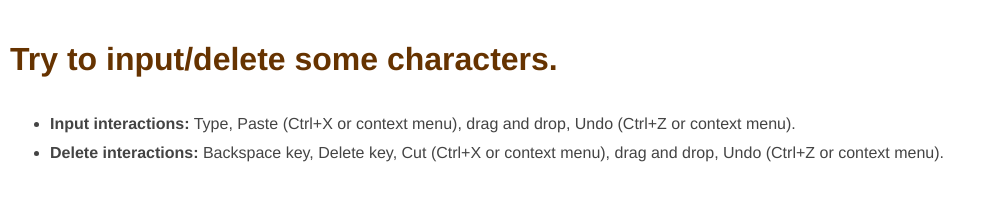
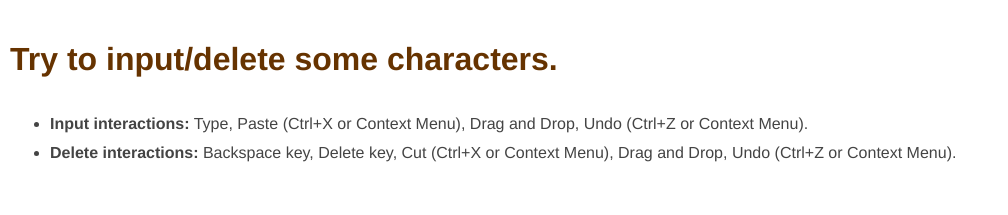
Before and after one commit to Alex1990/autoresize-textarea, a website: page example/as-a-native-plugin.html in a window 1280 px wide. Shown: the top 215 px of the page, without its empty margins (0-1008 px from the left). Drawn offline with Linux system fonts and the light colour scheme.

Commit message:
Fix typo

```diff
--- a/example/as-a-native-plugin.html
+++ b/example/as-a-native-plugin.html
@@ -8,8 +8,8 @@
 <body>
   <h1 class="title">Try to input/delete some characters. </h1>
   <ul class="intro">
-    <li><strong>Input interactions:</strong> Type, Paste (Ctrl+X or context menu), drag and drop, Undo (Ctrl+Z or context menu).</li>
-    <li><strong>Delete interactions:</strong> Backspace key, Delete key, Cut (Ctrl+X or context menu), drag and drop, Undo (Ctrl+Z or context menu).</li>
+    <li><strong>Input interactions:</strong> Type, Paste (Ctrl+X or Context Menu), Drag and Drop, Undo (Ctrl+Z or Context Menu).</li>
+    <li><strong>Delete interactions:</strong> Backspace key, Delete key, Cut (Ctrl+X or Context Menu), Drag and Drop, Undo (Ctrl+Z or Context Menu).</li>
   </ul>
   <div class="test-section clearfix">
     <div class="col fl">
```
